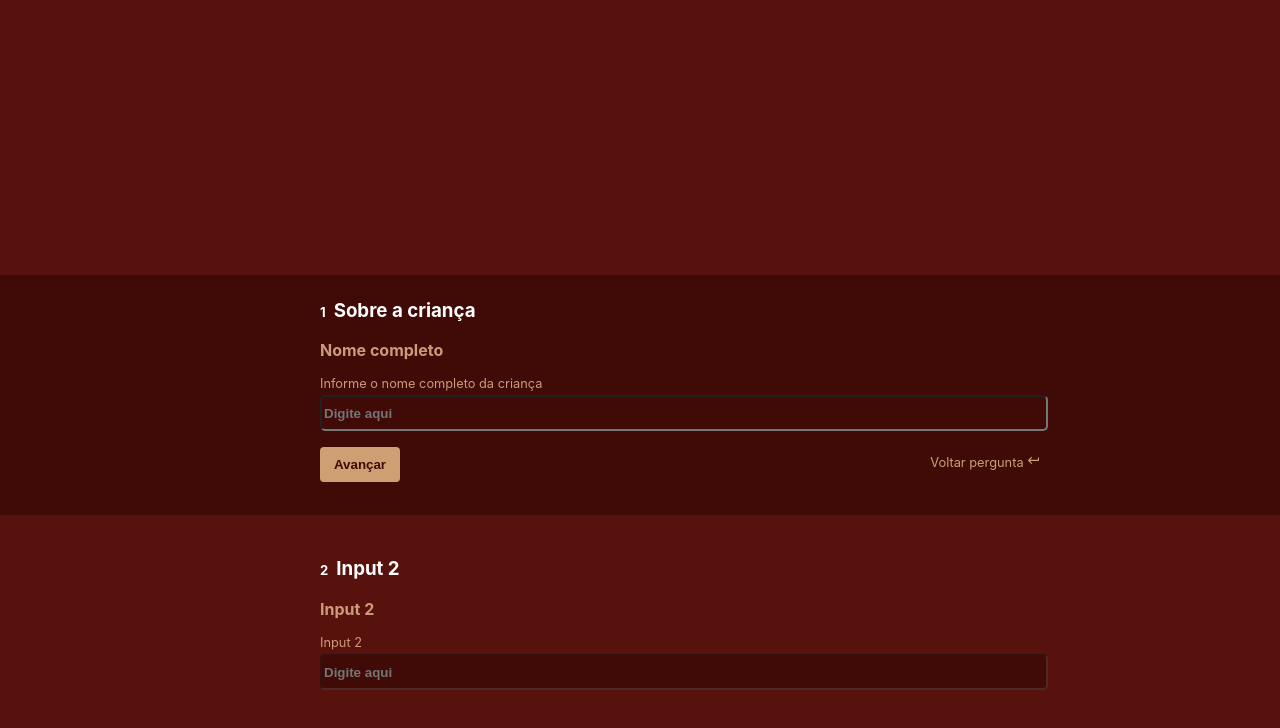
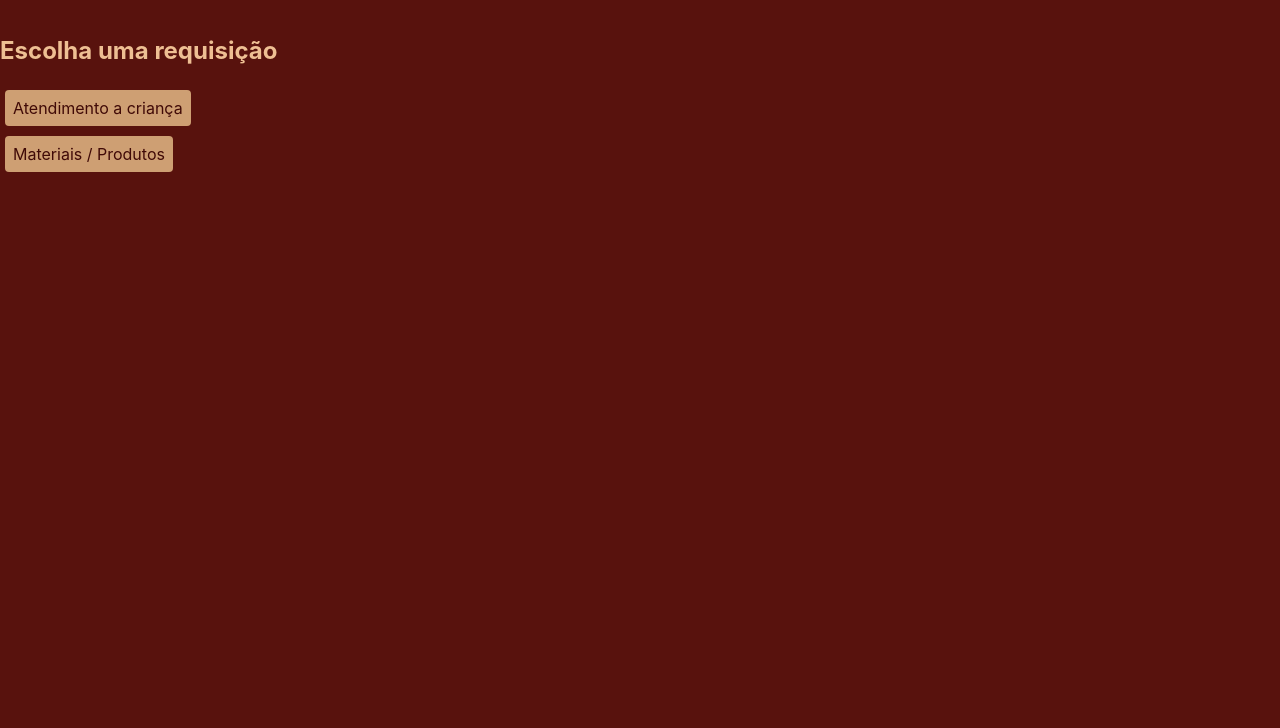
Before and after one commit to raffix/hacking-healt-front, a React (Create React App) app: page / in a window 1280 px wide. Shown: the top 728 px of the page. Built offline with nearby package versions, Linux system fonts and the light colour scheme.

Commit message:
Ajustado para trabalhar com roteamento

```diff
--- a/package.json
+++ b/package.json
@@ -6,7 +6,6 @@
     "react": "^16.8.4",
     "react-dom": "^16.8.4",
     "react-icons": "^3.5.0",
-    "react-navigation": "^3.5.1",
     "react-redux": "^6.0.1",
     "react-router": "^4.3.1",
     "react-router-dom": "^4.3.1",
--- a/src/App.js
+++ b/src/App.js
@@ -1,10 +1,10 @@
 import React, { Component } from 'react';
-import logo from './logo.svg';
+import { Link } from 'react-router-dom';
+
 import './styles/App.css';
 import './styles/NavigationFormStyle.css';
+import './styles/ActionsButtonsStyle.css';
 import './styles/InputTextStyle.css';
-import './styles/ActionsButtonsStyle.css';
-import NavigationFormComponent from './components/NavigationFormComponent';
 
 const inputs = [
   {
@@ -41,7 +41,15 @@ class App extends Component {
   render() {
     return (
       <div className="App">
-        <NavigationFormComponent inputs={inputs} />
+        <div className="half">
+          <ul>
+            <li> <h2>Escolha uma requisição</h2> </li>
+            <li> <Link to="/sobre" className="HomeLinks">Atendimento a criança</Link> </li>
+            <li> <Link to="/sobre" className="HomeLinks">Materiais / Produtos</Link> </li>
+          </ul>
+        </div>
+        <div id="imagem" className="half">
+        </div>
       </div>
     );
   }
--- /dev/null
+++ b/src/Sobre.js
@@ -0,0 +1,23 @@
+import React, { Component } from 'react';
+import logo from './logo.svg';
+// import './App.css';
+import { Link } from 'react-router-dom'
+
+
+class Sobre extends Component {
+  render() {
+    return (
+      <div className="App">
+        <header className="App-header">
+          <img src={logo} className="App-logo" alt="logo" />
+          <h1 className="App-title">Página de Sobre</h1>
+        </header>
+        <p className="App-intro">
+          <Link to="/">Ir para a página home \o/</Link>
+        </p>
+      </div>
+    );
+  }
+}
+
+export default Sobre;
--- a/src/index.css
+++ b/src/index.css
@@ -14,3 +14,9 @@ code {
   font-family: source-code-pro, Menlo, Monaco, Consolas, "Courier New",
     monospace;
 }
+
+.half {
+  display: inline-flex;
+  width: 50%;
+  float: left;
+}
--- a/src/index.js
+++ b/src/index.js
@@ -1,10 +1,20 @@
 import React from 'react';
 import ReactDOM from 'react-dom';
 import './index.css';
+import * as serviceWorker from './serviceWorker';
+import { BrowserRouter, Switch, Route } from 'react-router-dom';
+
 import App from './App';
-import * as serviceWorker from './serviceWorker';
+import Sobre from './Sobre';
 
-ReactDOM.render(<App />, document.getElementById('root'));
+ReactDOM.render(
+    <BrowserRouter>
+        <Switch>
+            <Route path="/" exact={true} component={App} />
+            <Route path="/sobre" component={Sobre} />
+        </Switch>
+    </ BrowserRouter>
+    , document.getElementById('root'));
 
 // If you want your app to work offline and load faster, you can change
 // unregister() to register() below. Note this comes with some pitfalls.
--- a/src/styles/ActionsButtonsStyle.css
+++ b/src/styles/ActionsButtonsStyle.css
@@ -1,8 +1,5 @@
 .ActionsButtonsPrimary {
-    background-color: #CE9F73;
-    color: #400A07;
-    padding: 1vh;
-    border-radius: 4px;
+
     margin-top: 2vh;
     border: none;
     outline:none;
--- a/src/styles/App.css
+++ b/src/styles/App.css
@@ -1,6 +1,7 @@
 .App {
   text-align: left;
   background-color: #58120D;
+  color: #eEbF93;
   height: 100%;
 }
 
@@ -21,8 +22,26 @@
   color: white;
 }
 
-.App-link {
-  color: #61dafb;
+ul {
+  list-style: none;
+  padding: 0px;
+}
+
+ul li {
+  display: inline-block;
+  width: 100%;
+  float: left;
+}
+
+.HomeLinks,
+button {
+  background-color: #CE9F73;
+  color: #400A07;
+  padding: 1vh;
+  border-radius: 4px;
+  text-decoration: none;
+  margin: 5px;
+  display: inline-block;
 }
 
 @keyframes App-logo-spin {
--- a/src/styles/NavigationFormStyle.css
+++ b/src/styles/NavigationFormStyle.css
@@ -22,8 +22,8 @@
 
   .underNavigation{
     position: absolute;
-  min-width: 200px;
-  min-height: 200px;
+    min-width: 200px;
+    min-height: 200px;
     background-color: '#fff';
 		z-index: 2;
   }
```
Also changed, not shown: src/screens/Home.js (deleted, +0 -64 lines), 1 other file (tests, documents, lock files or other folders).
